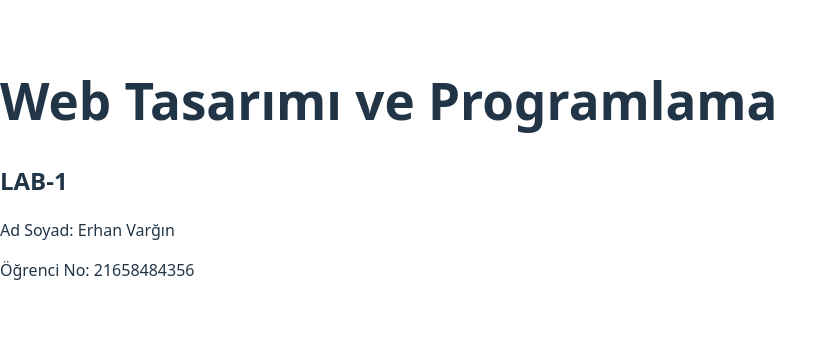
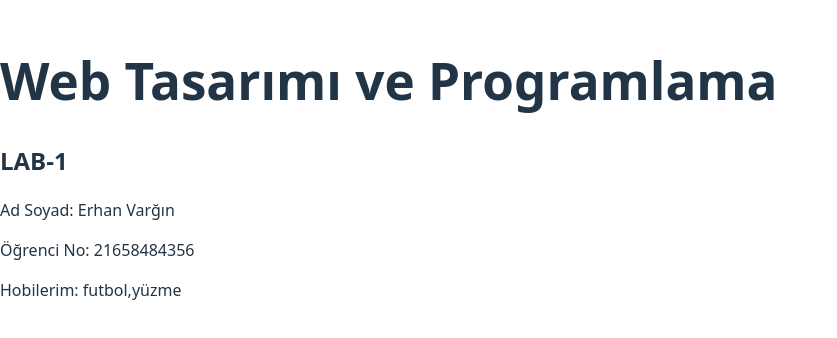
Before and after one commit to Erhanvargin12/web-lab-hello, a React (Vite) app: page / in a window 1280 px wide. Shown: the part 232-570 px from the top of the page, without its empty margins (0-837 px from the left). Built offline with nearby package versions, Linux system fonts and the light colour scheme.

Commit message:
feat: add personal details to homepage

```diff
--- a/src/App.tsx
+++ b/src/App.tsx
@@ -5,6 +5,7 @@ function App() {
       <h2>LAB-1</h2>
       <p>Ad Soyad: Erhan Varğın</p>
       <p>Öğrenci No: 21658484356</p>
+      <p>Hobilerim: futbol,yüzme</p>
     </div>
   );
 }
```
